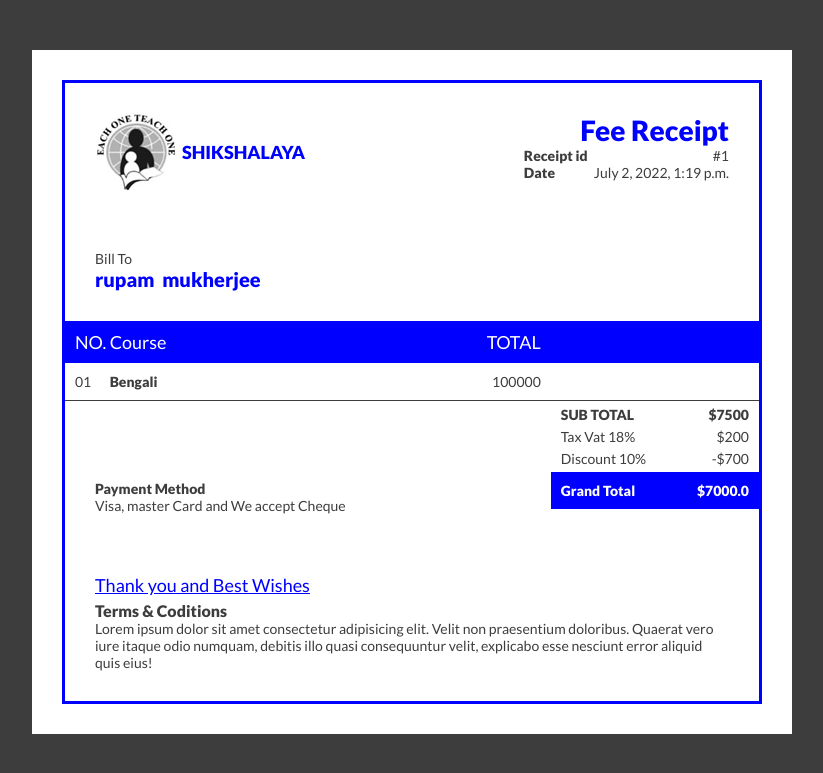
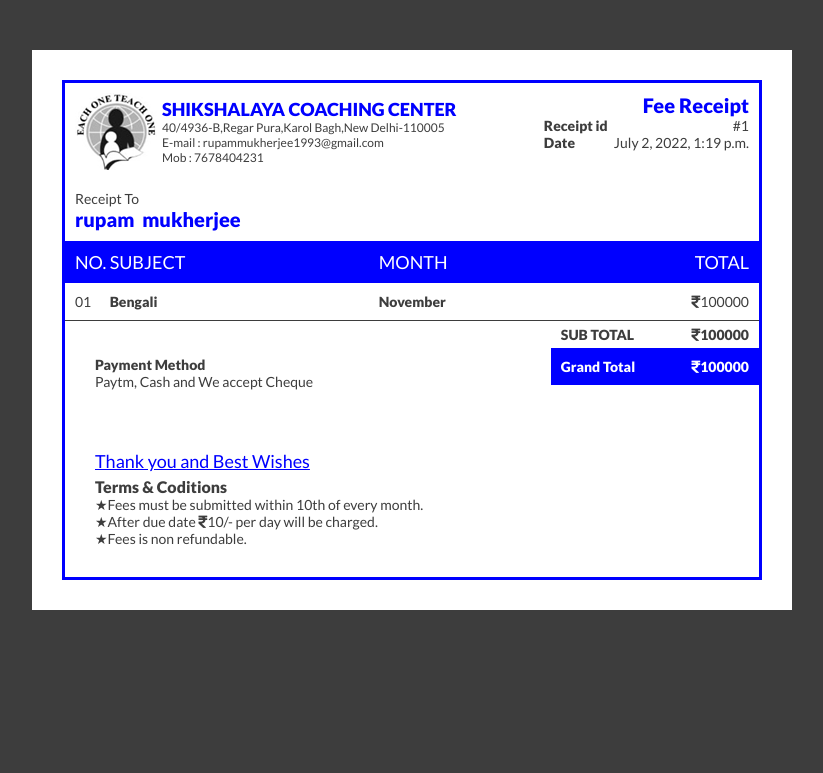
Before and after one commit to subho9717/shikshalaya_web, a Django app: page /Hod/Student/Fees_Receipt/1 in a window 1280 px wide. Shown: the top 773 px of the page, without its empty margins (228-1051 px from the left). Run offline with Django 4.2, Linux system fonts and the light colour scheme; a user stored in the database is signed in; data comes from the database, SQL or seed files in the repository; both versions use the stored data as it was after the commit.

Commit message:
4july2022 fees

```diff
--- a/templates/Hod/fees_receipt.html
+++ b/templates/Hod/fees_receipt.html
@@ -54,7 +54,7 @@ body{
 .invoice_wrapper .header .bill_total_wrap{
 	display: flex;
 	justify-content: space-between;
-	padding: 30px;
+	padding: 10px;
 }
 
 .invoice_wrapper .header .logo_sec{
@@ -82,7 +82,7 @@ body{
 }
 
 .invoice_wrapper .header .invoice_sec .invoice{
-	font-size: 28px;
+	font-size: 20px;
 	color: var(--primary);
 }
 
@@ -202,8 +202,10 @@ body{
 				<div class="logo_sec">
 					<img src="{% static 'assets/img/logo.png' %}" alt="code logo">
 					<div class="title_wrap">
-						<p class="title bold">Shikshalaya</p>
-						<!-- <p class="sub_title">Privite Limited</p> -->
+						<p class="title bold">Shikshalaya Coaching Center</p>
+						 <p class="sub_title">40/4936-B,Regar Pura,Karol Bagh,New Delhi-110005</p>
+						<p class="sub_title">E-mail : rupammukherjee1993@gmail.com</p>
+						<p class="sub_title">Mob : 7678404231</p>
 					</div>
 				</div>
 
@@ -221,7 +223,7 @@ body{
 			</div>
 			<div class="bill_total_wrap">
 				<div class="bill_sec">
-					<p>Bill To</p>
+					<p>Receipt To</p>
 	          		<p class="bold name">{% for i in monthly_Fees %}{{i.first_name}}&nbsp;{{i.last_name}}{% endfor %}</p>
 				</div>
 <!--				<div class="total_wrap">-->
@@ -235,7 +237,8 @@ body{
 				<div class="table_header">
 					<div class="row">
 						<div class="col col_no">NO.</div>
-						<div class="col col_des">Course</div>
+						<div class="col col_des">SUBJECT</div>
+						<div class="col col_des">MONTH</div>
 						<div class="col col_total">TOTAL</div>
 					</div>
 				</div>
@@ -248,8 +251,12 @@ body{
 							<p class="bold">{% for i in monthly_Fees %}{{i.course}}{% endfor %}</p>
 						</div>
 
+						<div class="col col_des">
+							<p class="bold">{% for i in monthly_Fees %}{{i.month}}{% endfor %}</p>
+						</div>
+
 						<div class="col col_total">
-							<p>{% for i in monthly_Fees %}{{i.month_fees}}{% endfor %}</p>
+							<p><i class="fas fa-rupee-sign"></i>{% for i in monthly_Fees %}{{i.month_fees}}{% endfor %}</p>
 						</div>
 					</div>
 				</div>
@@ -257,24 +264,17 @@ body{
 			<div class="paymethod_grandtotal_wrap">
 				<div class="paymethod_sec">
 					<p class="bold">Payment Method</p>
-					<p>Visa, master Card and We accept Cheque</p>
+					<p>Paytm, Cash and We accept Cheque</p>
 				</div>
 				<div class="grandtotal_sec">
 			        <p class="bold">
 			            <span>SUB TOTAL</span>
-			            <span>$7500</span>
+			            <span><i class="fas fa-rupee-sign"></i>{% for i in monthly_Fees %}{{i.month_fees}}{% endfor %}</span>
 			        </p>
-			        <p>
-			            <span>Tax Vat 18%</span>
-			            <span>$200</span>
-			        </p>
-			        <p>
-			            <span>Discount 10%</span>
-			            <span>-$700</span>
-			        </p>
+
 			       	<p class="bold">
 			            <span>Grand Total</span>
-			            <span>$7000.0</span>
+			            <span><i class="fas fa-rupee-sign"></i>{% for i in monthly_Fees %}{{i.month_fees}}{% endfor %}</span>
 			        </p>
 				</div>
 			</div>
@@ -284,7 +284,11 @@ body{
 			<p>Thank you and Best Wishes</p>
 			<div class="terms">
 		        <p class="tc bold">Terms & Coditions</p>
-		        <p>Lorem ipsum dolor sit amet consectetur adipisicing elit. Velit non praesentium doloribus. Quaerat vero iure itaque odio numquam, debitis illo quasi consequuntur velit, explicabo esse nesciunt error aliquid quis eius!</p>
+		        <p>&#9733;Fees must be submitted within 10th of every month.</p>
+				<p>&#9733;After due date <i class="fas fa-rupee-sign"></i>10/- per day will be charged.</p>
+				<p>&#9733;Fees is non refundable.</p>
+
+
 		    </div>
 		</div>
 	</div>
```
Also changed, not shown: db.sqlite3.
